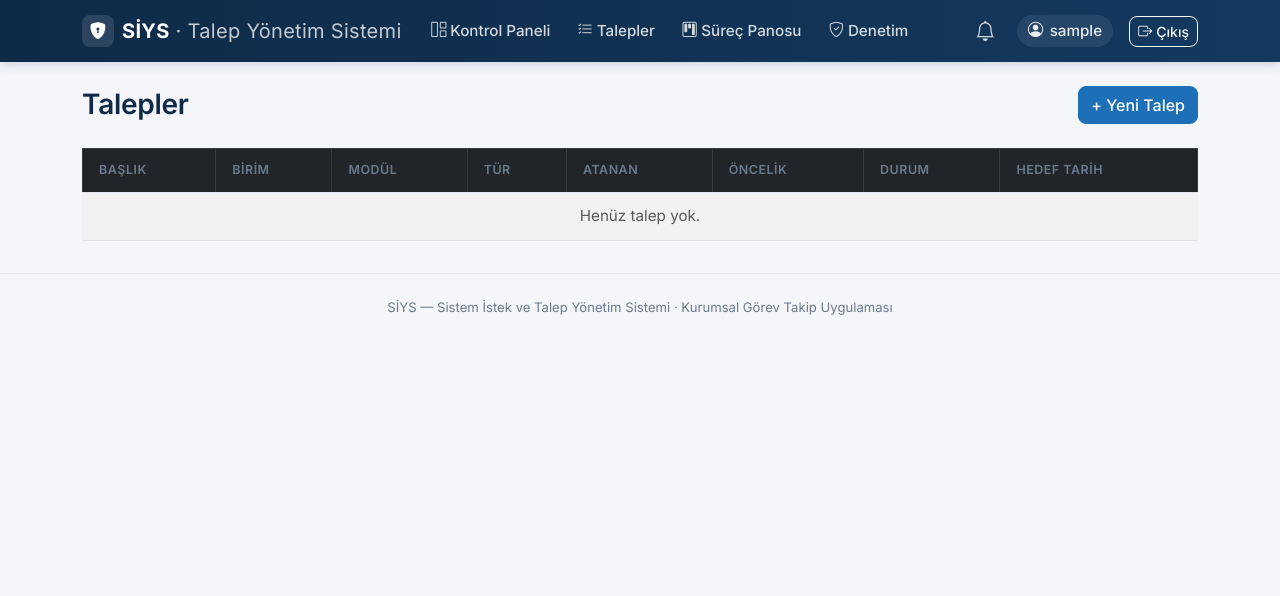
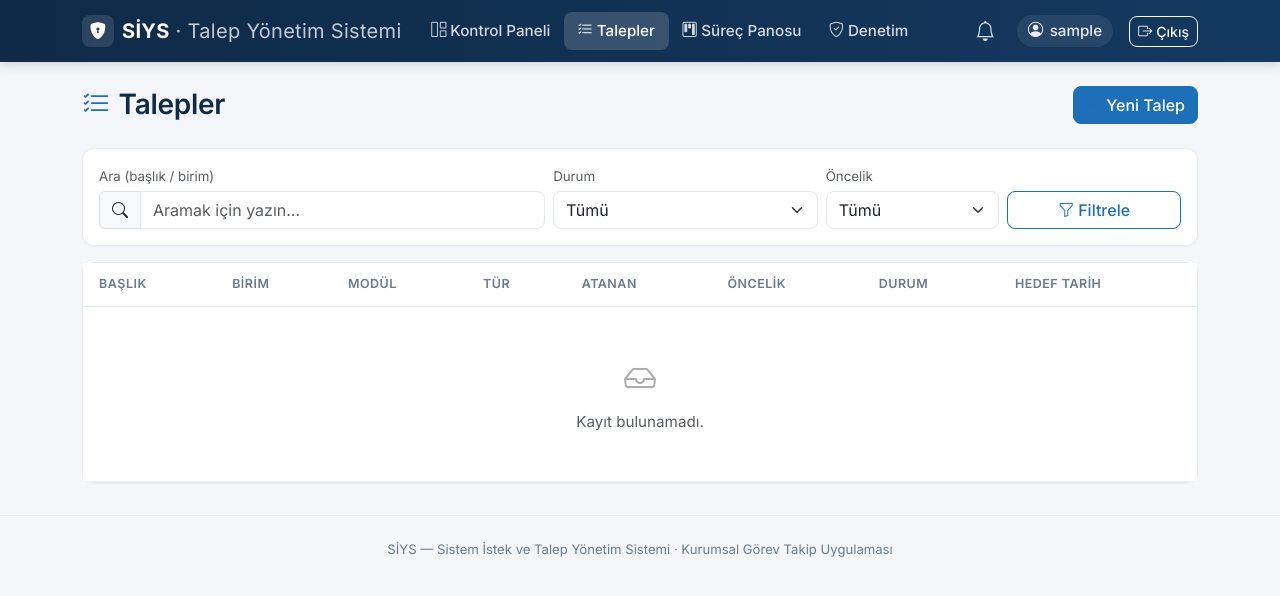
Before and after one commit to Setunya/siys-talep-yonetim, a Django app: page /talepler/ in a window 1280 px wide. Shown: the top 596 px of the page. Run offline with Django 5.2, Linux system fonts and the light colour scheme; the visitor is signed in with stand-in values (Sample User, id 1); data that the repository does not hold is empty.

Commit message:
Gun 17: arama, filtreleme ve sayfalama
Talep listesinde baslik/birim aramasi, durum/oncelik filtresi ve
sayfalama; get_object_or_404 ile gecersiz ID icin 404.

```diff
--- a/gorevler/views.py
+++ b/gorevler/views.py
@@ -1,5 +1,7 @@
-from django.shortcuts import render, redirect
+from django.shortcuts import render, redirect, get_object_or_404
 from django.contrib.auth.decorators import login_required
+from django.core.paginator import Paginator
+from django.db.models import Q
 from .models import Talep, Bildirim
 from .forms import TalepForm, YorumForm
 from hesaplar.yetkiler import takim_lideri_mi
@@ -8,14 +10,42 @@ from .loglama import log_yaz
 
 @login_required
 def talep_listesi(request):
-    talepler = Talep.objects.filter(silindi_mi=False)
+    talepler = Talep.objects.filter(silindi_mi=False).select_related(
+        'birim', 'modul', 'talep_turu', 'atanan'
+    )
 
+    # Yatay yetki: personel yalnızca kendi taleplerini görür (değiştirilmedi).
     if not takim_lideri_mi(request.user):
         talepler = talepler.filter(atanan=request.user)
 
+    # Arama ve filtreleme — yalnızca yetki dâhilindeki küme üzerinde çalışır,
+    # dolayısıyla filtre parametresiyle yetki sınırı aşılamaz.
+    arama = request.GET.get('arama', '').strip()
+    durum = request.GET.get('durum', '').strip()
+    oncelik = request.GET.get('oncelik', '').strip()
+
+    if arama:
+        talepler = talepler.filter(
+            Q(baslik__icontains=arama) | Q(birim__ad__icontains=arama)
+        )
+    if durum in Talep.Durum.values:
+        talepler = talepler.filter(durum=durum)
+    if oncelik in Talep.Oncelik.values:
+        talepler = talepler.filter(oncelik=oncelik)
+
+    # Sayfalama: sayfa başına 10 kayıt.
+    sayfalayici = Paginator(talepler, 10)
+    sayfa = sayfalayici.get_page(request.GET.get('sayfa'))
+
     return render(request, 'gorevler/talep_listesi.html', {
-        'talepler': talepler,
+        'talepler': sayfa,          # Page nesnesi de döngüde gezilebilir
+        'sayfa_obj': sayfa,
         'takim_lideri': takim_lideri_mi(request.user),
+        'arama': arama,
+        'secili_durum': durum,
+        'secili_oncelik': oncelik,
+        'durumlar': Talep.Durum.choices,
+        'oncelikler': Talep.Oncelik.choices,
     })
 
 
@@ -45,7 +75,7 @@ def talep_olustur(request):
 
 @login_required
 def talep_detay(request, talep_id):
-    talep = Talep.objects.get(id=talep_id, silindi_mi=False)
+    talep = get_object_or_404(Talep, id=talep_id, silindi_mi=False)
 
     if not takim_lideri_mi(request.user) and talep.atanan != request.user:
         return render(request, 'gorevler/yetkisiz.html')
@@ -87,7 +117,7 @@ def bildirimler(request):
 
 @login_required
 def durum_degistir(request, talep_id):
-    talep = Talep.objects.get(id=talep_id, silindi_mi=False)
+    talep = get_object_or_404(Talep, id=talep_id, silindi_mi=False)
 
     # Yetki: takım lideri veya bu talebin sahibi
     if not takim_lideri_mi(request.user) and talep.atanan != request.user:
@@ -135,7 +165,7 @@ def talep_sil(request, talep_id):
     if not takim_lideri_mi(request.user):
         return render(request, 'gorevler/yetkisiz.html')
 
-    talep = Talep.objects.get(id=talep_id, silindi_mi=False)
+    talep = get_object_or_404(Talep, id=talep_id, silindi_mi=False)
 
     if request.method == 'POST':
         talep.silindi_mi = True
--- a/templates/gorevler/talep_listesi.html
+++ b/templates/gorevler/talep_listesi.html
@@ -1,17 +1,53 @@
-{% extends "base.html" %} #bu şablon base.html den türetilmiş, onun üstüne ekleme yapıyoruz.
-{%block baslik %}Talepler {% endblock %} #iskelette tanımladığımız baslik bloğunu dolduruyoruz. Sayfa başlığı "Talepler" olacak.
+{% extends "base.html" %}
+{% block baslik %}Talepler{% endblock %}
+{% block nav_talepler %}active{% endblock %}
 
 {% block icerik %}
 
-<div class="d-flex justify-content-between align-items-center mb-4">
-  <h3 class="mb-0">Talepler</h3>
+<div class="sayfa-basligi">
+  <h3><i class="bi bi-list-check"></i> Talepler</h3>
   {% if takim_lideri %}
-    <a href="{% url 'talep_olustur' %}" class="btn btn-primary">+ Yeni Talep</a>
+    <a href="{% url 'talep_olustur' %}" class="btn btn-primary"><i class="bi bi-plus-lg me-1"></i>Yeni Talep</a>
   {% endif %}
 </div>
 
-<table class="table table-striped table-bordered bg-white">
-  <thead class="table-dark">
+<form method="get" class="card card-body mb-3">
+  <div class="row g-2 align-items-end">
+    <div class="col-md-5">
+      <label class="form-label small text-muted mb-1">Ara (başlık / birim)</label>
+      <div class="input-group">
+        <span class="input-group-text bg-light"><i class="bi bi-search"></i></span>
+        <input type="text" name="arama" value="{{ arama }}" class="form-control" placeholder="Aramak için yazın...">
+      </div>
+    </div>
+    <div class="col-md-3">
+      <label class="form-label small text-muted mb-1">Durum</label>
+      <select name="durum" class="form-select">
+        <option value="">Tümü</option>
+        {% for deger, etiket in durumlar %}
+          <option value="{{ deger }}" {% if deger == secili_durum %}selected{% endif %}>{{ etiket }}</option>
+        {% endfor %}
+      </select>
+    </div>
+    <div class="col-md-2">
+      <label class="form-label small text-muted mb-1">Öncelik</label>
+      <select name="oncelik" class="form-select">
+        <option value="">Tümü</option>
+        {% for deger, etiket in oncelikler %}
+          <option value="{{ deger }}" {% if deger == secili_oncelik %}selected{% endif %}>{{ etiket }}</option>
+        {% endfor %}
+      </select>
+    </div>
+    <div class="col-md-2 d-grid">
+      <button type="submit" class="btn btn-outline-primary"><i class="bi bi-funnel me-1"></i>Filtrele</button>
+    </div>
+  </div>
+</form>
+
+<div class="card">
+  <div class="table-responsive">
+    <table class="table table-hover align-middle mb-0">
+      <thead>
         <tr>
           <th>Başlık</th>
           <th>Birim</th>
@@ -26,21 +62,61 @@
       <tbody>
         {% for talep in talepler %}
         <tr>
-      <td><a href="{% url 'talep_detay' talep.id %}">{{ talep.baslik }}</a></td>
+          <td><a href="{% url 'talep_detay' talep.id %}" class="fw-semibold text-decoration-none">{{ talep.baslik }}</a></td>
           <td>{{ talep.birim.ad }}</td>
           <td>{{ talep.modul.ad }}</td>
           <td>{{ talep.talep_turu.ad }}</td>
-      <td>{{ talep.atanan.username }}</td>
-      <td>{{ talep.get_oncelik_display }}</td>
-      <td>{{ talep.get_durum_display }}</td>
-      <td>{{ talep.hedef_tarih|date:"d.m.Y" }}</td>
+          <td><i class="bi bi-person-circle text-muted me-1"></i>{{ talep.atanan.username }}</td>
+          <td>
+            {% if talep.oncelik == 'YUKSEK' %}<span class="badge soft-danger">{{ talep.get_oncelik_display }}</span>
+            {% elif talep.oncelik == 'ORTA' %}<span class="badge soft-warning">{{ talep.get_oncelik_display }}</span>
+            {% else %}<span class="badge soft-secondary">{{ talep.get_oncelik_display }}</span>{% endif %}
+          </td>
+          <td>
+            {% if talep.durum == 'BEKLIYOR' %}<span class="badge soft-secondary">{{ talep.get_durum_display }}</span>
+            {% elif talep.durum == 'ANALIZDE' %}<span class="badge soft-info">{{ talep.get_durum_display }}</span>
+            {% elif talep.durum == 'GELISTIRILIYOR' %}<span class="badge soft-warning">{{ talep.get_durum_display }}</span>
+            {% elif talep.durum == 'TESTTE' %}<span class="badge soft-primary">{{ talep.get_durum_display }}</span>
+            {% else %}<span class="badge soft-success">{{ talep.get_durum_display }}</span>{% endif %}
+          </td>
+          <td class="text-nowrap"><i class="bi bi-calendar3 text-muted me-1"></i>{{ talep.hedef_tarih|date:"d.m.Y" }}</td>
         </tr>
         {% empty %}
         <tr>
-      <td colspan="8" class="text-center text-muted">Henüz talep yok.</td>
+          <td colspan="8" class="text-center text-muted py-5">
+            <i class="bi bi-inbox fs-2 d-block mb-2 opacity-50"></i>
+            Kayıt bulunamadı.
+          </td>
         </tr>
         {% endfor %}
       </tbody>
     </table>
+  </div>
+</div>
+
+{% if sayfa_obj.paginator.num_pages > 1 %}
+<nav class="mt-3">
+  <ul class="pagination justify-content-center mb-0">
+    {% if sayfa_obj.has_previous %}
+      <li class="page-item"><a class="page-link" href="?sayfa={{ sayfa_obj.previous_page_number }}&arama={{ arama }}&durum={{ secili_durum }}&oncelik={{ secili_oncelik }}"><i class="bi bi-chevron-left"></i></a></li>
+    {% else %}
+      <li class="page-item disabled"><span class="page-link"><i class="bi bi-chevron-left"></i></span></li>
+    {% endif %}
+
+    {% for sayi in sayfa_obj.paginator.page_range %}
+      <li class="page-item {% if sayi == sayfa_obj.number %}active{% endif %}">
+        <a class="page-link" href="?sayfa={{ sayi }}&arama={{ arama }}&durum={{ secili_durum }}&oncelik={{ secili_oncelik }}">{{ sayi }}</a>
+      </li>
+    {% endfor %}
+
+    {% if sayfa_obj.has_next %}
+      <li class="page-item"><a class="page-link" href="?sayfa={{ sayfa_obj.next_page_number }}&arama={{ arama }}&durum={{ secili_durum }}&oncelik={{ secili_oncelik }}"><i class="bi bi-chevron-right"></i></a></li>
+    {% else %}
+      <li class="page-item disabled"><span class="page-link"><i class="bi bi-chevron-right"></i></span></li>
+    {% endif %}
+  </ul>
+</nav>
+<p class="text-center text-muted small mt-2">Toplam {{ sayfa_obj.paginator.count }} kayıt · Sayfa {{ sayfa_obj.number }}/{{ sayfa_obj.paginator.num_pages }}</p>
+{% endif %}
 
 {% endblock %}
```
Lines whose indentation alone changed are shown as unchanged.
